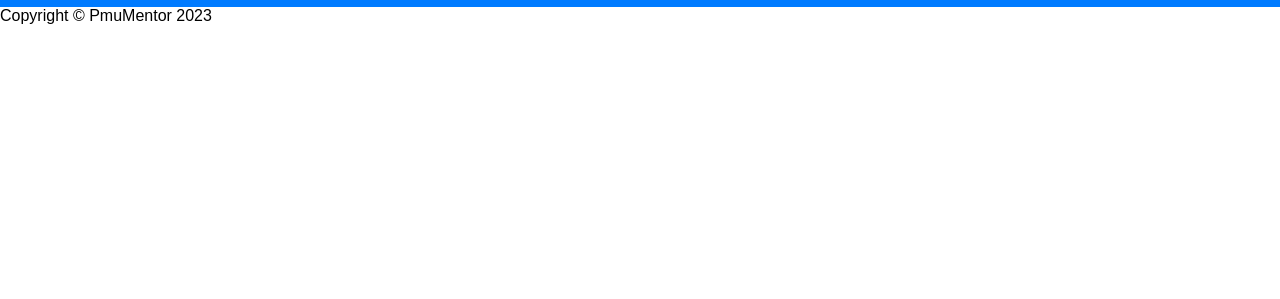
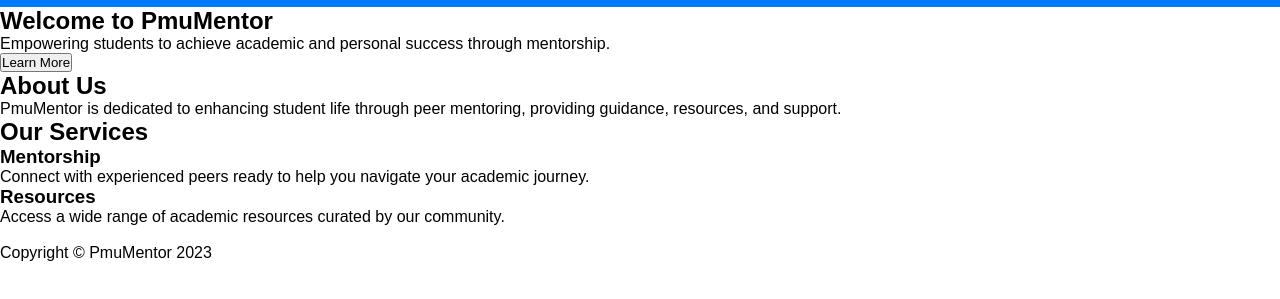
Before and after one commit to almulladhai/PMUMentor, a plain HTML site: page index.html in a window 1280 px wide. Shown: the part 63-362 px from the top of the page. Drawn offline with nearby package versions, Linux system fonts and the light colour scheme.

Commit message:
Update index.html

```diff
--- a/index.html
+++ b/index.html
@@ -22,8 +22,30 @@
         </div>
     </header>
 
+    <section id="home" class="intro-section">
+        <h1>Welcome to PmuMentor</h1>
+        <p>Empowering students to achieve academic and personal success through mentorship.</p>
+        <button>Learn More</button>
+    </section>
 
+    <section id="about">
+        <h2>About Us</h2>
+        <p>PmuMentor is dedicated to enhancing student life through peer mentoring, providing guidance, resources, and support.</p>
+    </section>
+    <section id="services">
+        <h2>Our Services</h2>
+        <div class="services-container">
+            <div class="service">
+                <h3>Mentorship</h3>
+                <p>Connect with experienced peers ready to help you navigate your academic journey.</p>
+            </div>
 
+            <div class="service">
+                <h3>Resources</h3>
+                <p>Access a wide range of academic resources curated by our community.</p>
+            </div>
+        </div>
+    </section>
     <footer>
         <p>Copyright © PmuMentor 2023</p>
     </footer>
```
